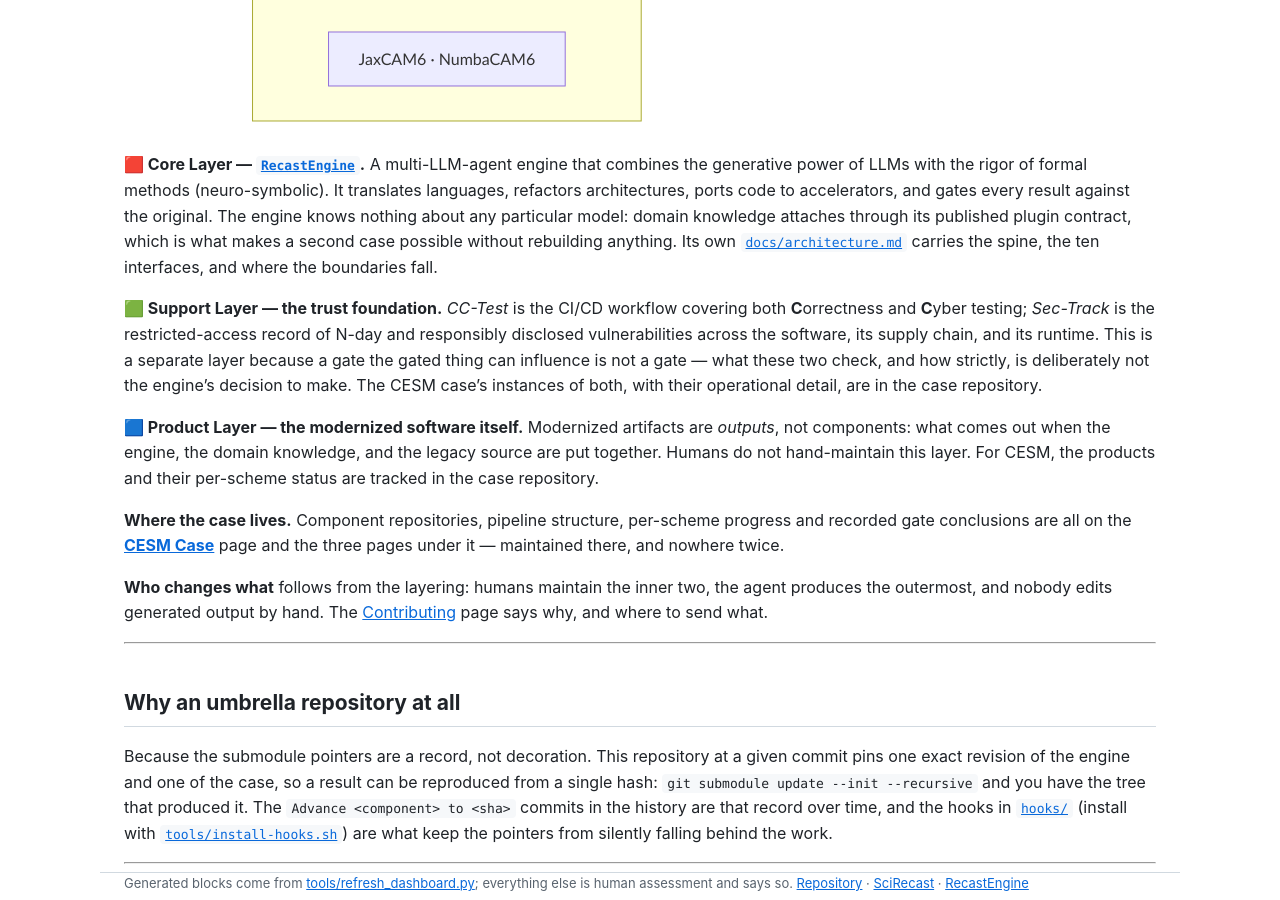
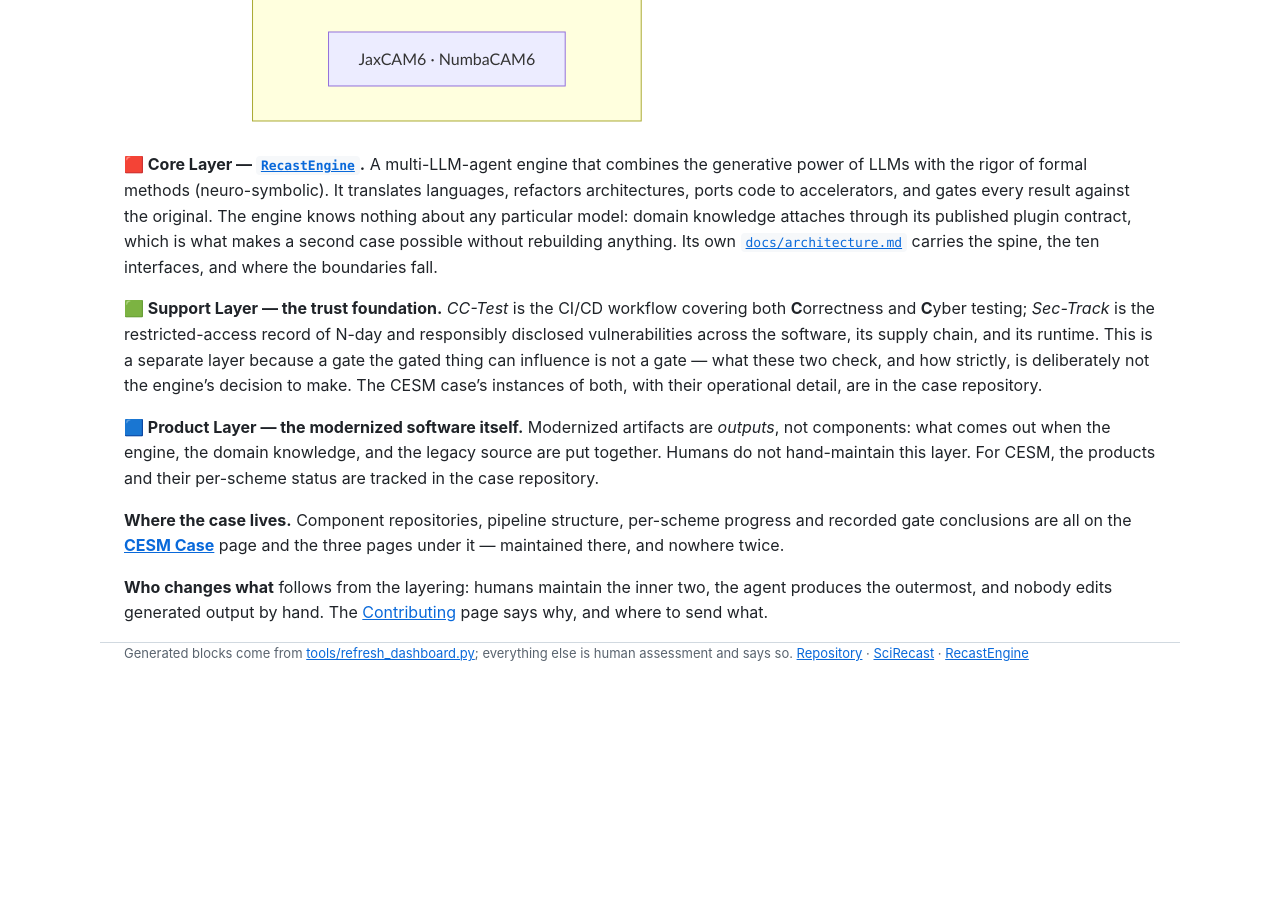
Before and after one commit to a85tract/SciRecast, a Jekyll site: the page built from index.md, in a window 1280 px wide and 900 px high, scrolled down 1205 px. Built offline with Jekyll 4.4.1, drawn with Linux system fonts in a browser that asks for light colours; after the commit the page ends 1875 px from its top, so only the background shows below that.

Commit message:
Drop "Why an umbrella repository at all" from the Architecture tab
The section argued for the repository rather than describing the
architecture, which is the tab's job. README.md's "Why a repository and
not only a site" already carries that argument for anyone who wants it.

Co-Authored-By: Claude Opus 5 (1M context) <noreply@anthropic.com>

```diff
--- a/index.md
+++ b/index.md
@@ -74,16 +74,3 @@ it — maintained there, and nowhere twice.
 **Who changes what** follows from the layering: humans maintain the inner two,
 the agent produces the outermost, and nobody edits generated output by hand. The
 [Contributing](contribute) page says why, and where to send what.
-
----
-
-## Why an umbrella repository at all
-
-Because the submodule pointers are a record, not decoration. This repository at a given commit
-pins one exact revision of the engine and one of the case, so a result can be reproduced from a
-single hash: `git submodule update --init --recursive` and you have the tree that produced it.
-The `Advance <component> to <sha>` commits in the history are that record over time, and the
-hooks in [`hooks/`](hooks/) (install with [`tools/install-hooks.sh`](tools/install-hooks.sh))
-are what keep the pointers from silently falling behind the work.
-
----
```
